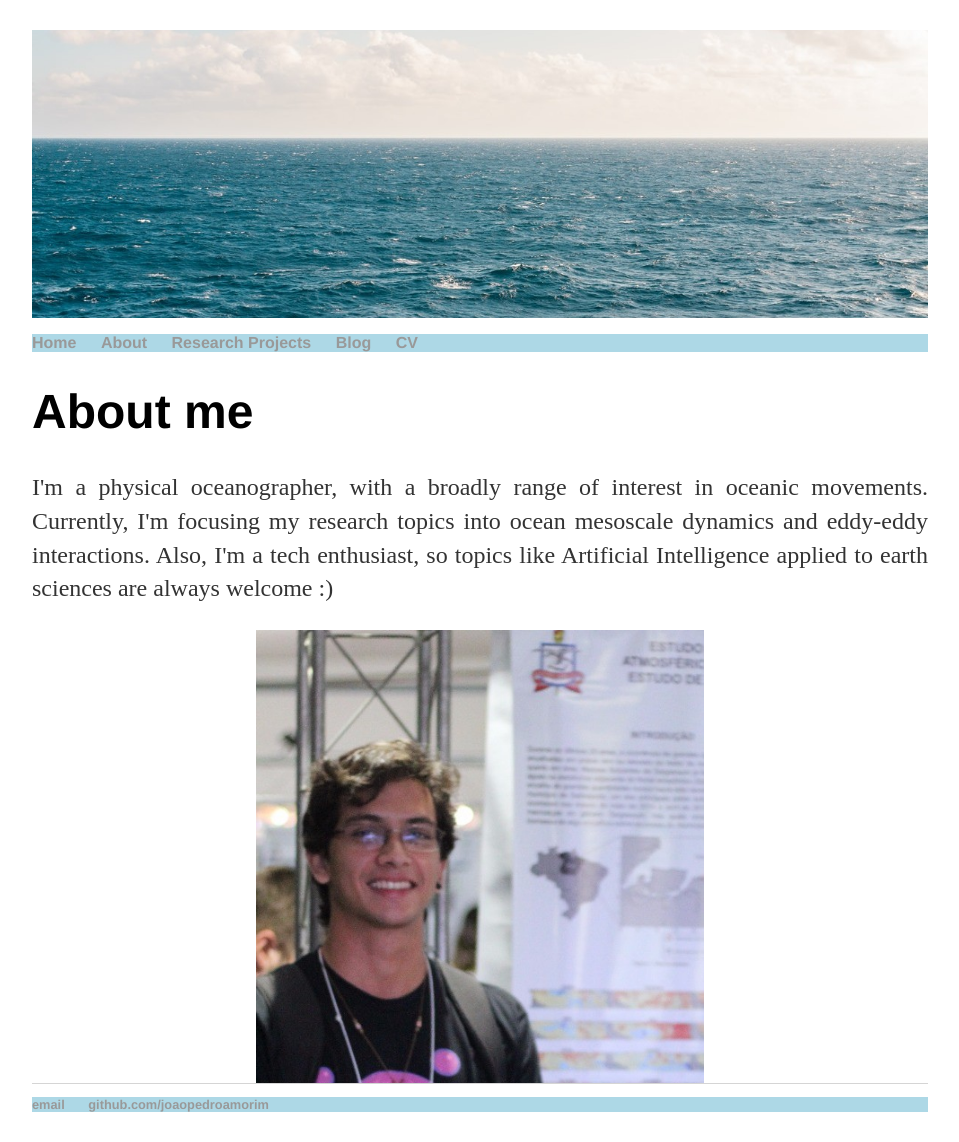
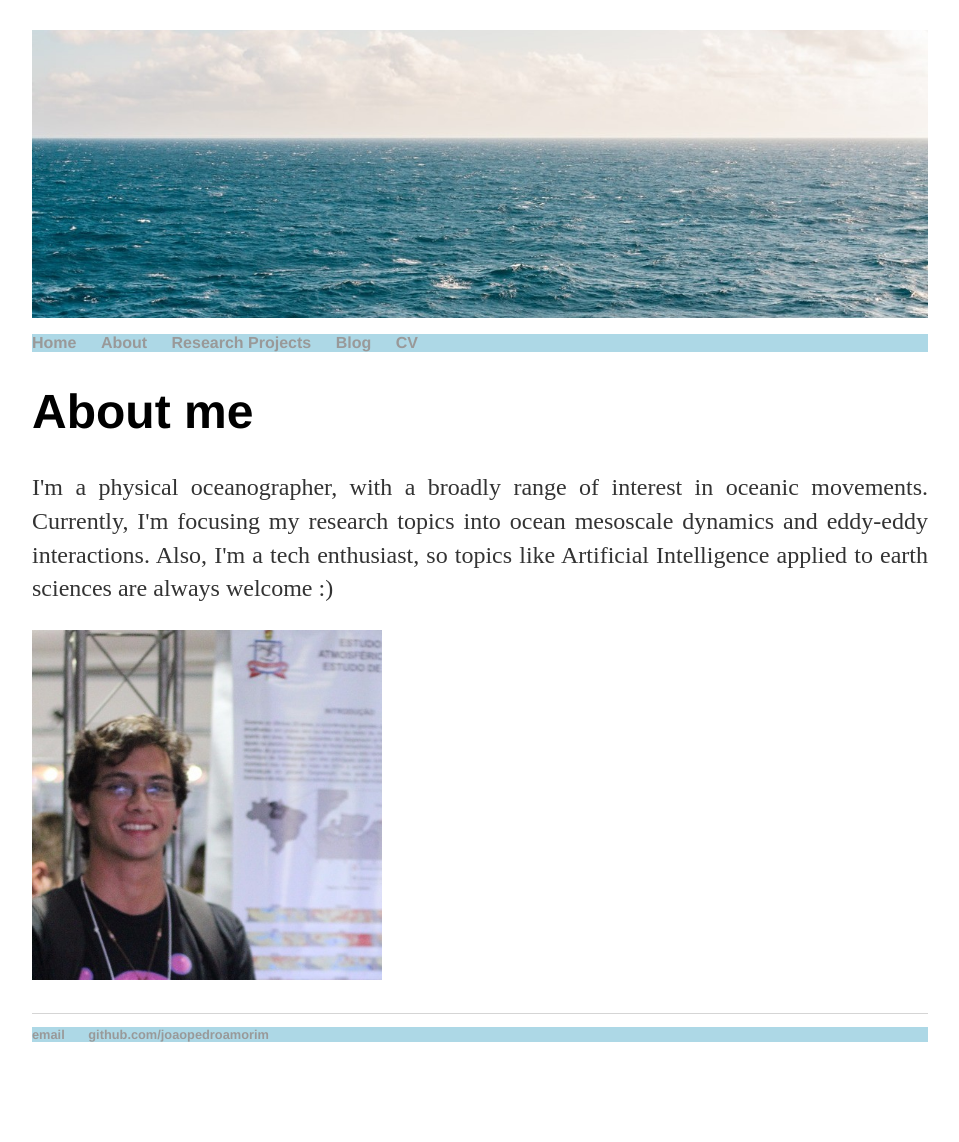
Before and after one commit to joaopedroamorim/joaopedroamorim.github.io, a Jekyll site: the page built from about/index.html, in a window 1280 px wide. Shown: the whole page, without its empty margins (160-1119 px from the left). Built offline with Jekyll 4.4.1, drawn with Linux system fonts in a browser that asks for light colours; after the commit the page ends 1072 px from its top, so only the background shows below that.

Commit message:
Update index.html

```diff
--- a/about/index.html
+++ b/about/index.html
@@ -9,4 +9,6 @@
 		<p align="justify"> I'm a physical oceanographer, with a broadly range of interest in oceanic movements. Currently, I'm focusing my research topics into ocean mesoscale dynamics and eddy-eddy interactions. Also, I'm a tech enthusiast, so topics like Artificial Intelligence applied to earth sciences are always welcome :) </p>
 	</div><!-- /.blurb -->
 
- 	<img src="perfil3.jpeg" alt="Profile" class="center">
+	<p class="aligncenter">
+ 	<img src="perfil3.jpeg" alt="Profile" width="350" height="350">
+	</p>
```
